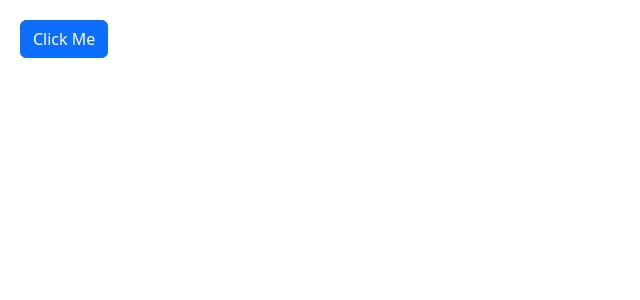
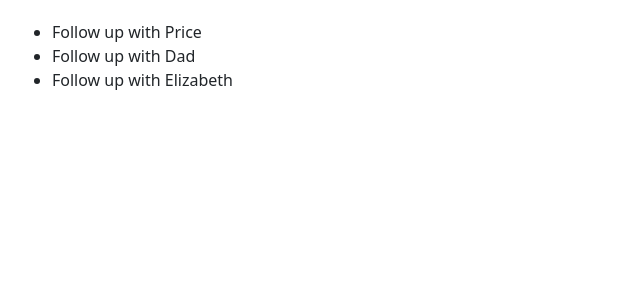
Before and after one commit to wmcgiffert/MoshTypeScript_Demo, a React (Create React App) app: page / in a window 1280 px wide. Shown: the top 300 px of the page, without its empty margins (0-640 px from the left). Built offline with nearby package versions, Linux system fonts and the light colour scheme.

Commit message:
started react app and added bootstrap

```diff
--- a/src/App.tsx
+++ b/src/App.tsx
@@ -1,11 +1,25 @@
 import './App.css';
+import ReminderList from './components/ReminderList';
+
+let list = [
+  {
+    id: 1,
+    title: 'Follow up with Price'
+  },
+  {
+    id: 2,
+    title: 'Follow up with Dad'
+  },
+  {
+    id: 3,
+    title: 'Follow up with Elizabeth'
+  },
+]
 
 function App() {
   return (
     <div className="App">
-      <button className="btn btn-primary">
-        Click Me
-      </button>
+      <ReminderList items={list} />
     </div>
   );
 }
--- /dev/null
+++ b/src/components/ReminderList.tsx
@@ -0,0 +1,21 @@
+import React from 'react';
+import Reminder from '../models/reminder';
+
+
+
+interface ReminderListProps {
+    items: Reminder[];
+}
+
+function ReminderList({ items }: ReminderListProps) {
+    return (
+        <ul>
+            {items.map(item =>
+                <li key={item.id}>
+                    {item.title}
+                </li>)}
+        </ul>
+    );
+}
+
+export default ReminderList;
--- /dev/null
+++ b/src/models/reminder.ts
@@ -0,0 +1,4 @@
+export default interface reminder {
+    id: number;
+    title: string;
+}
```
